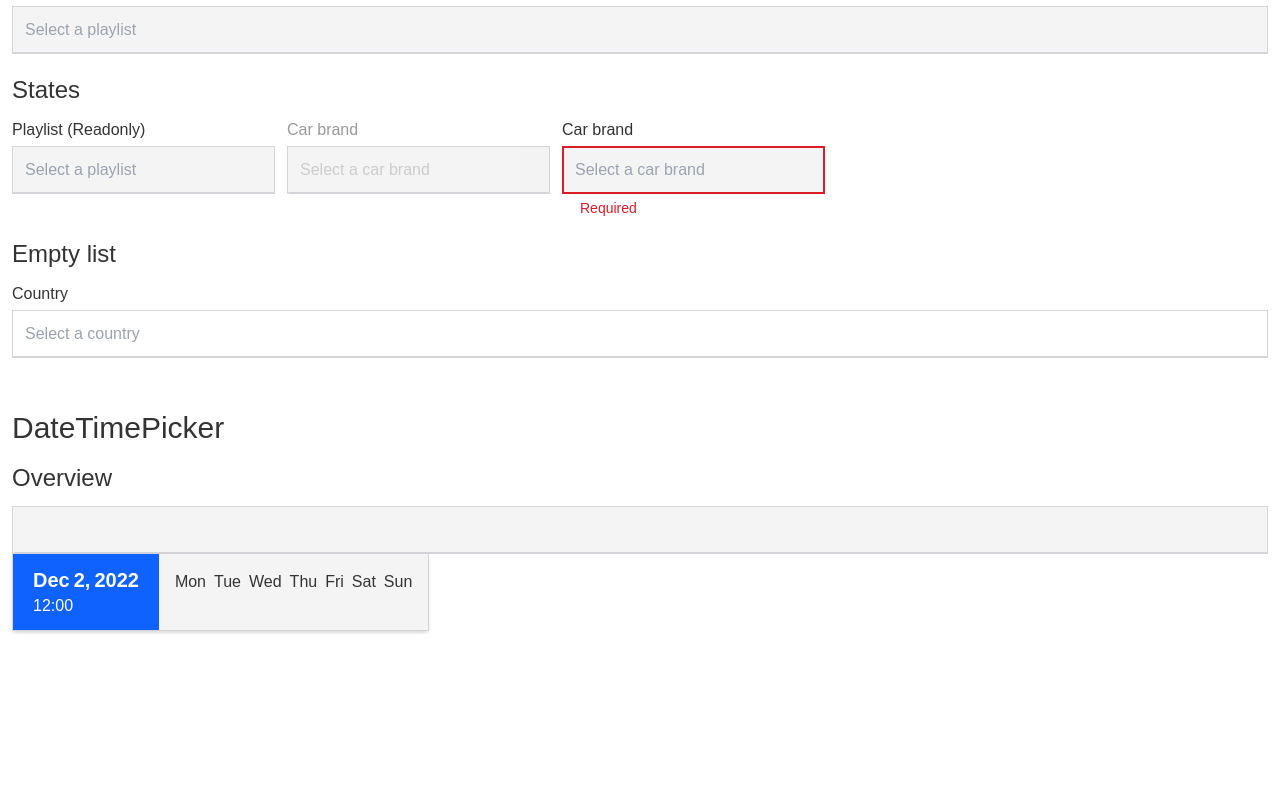
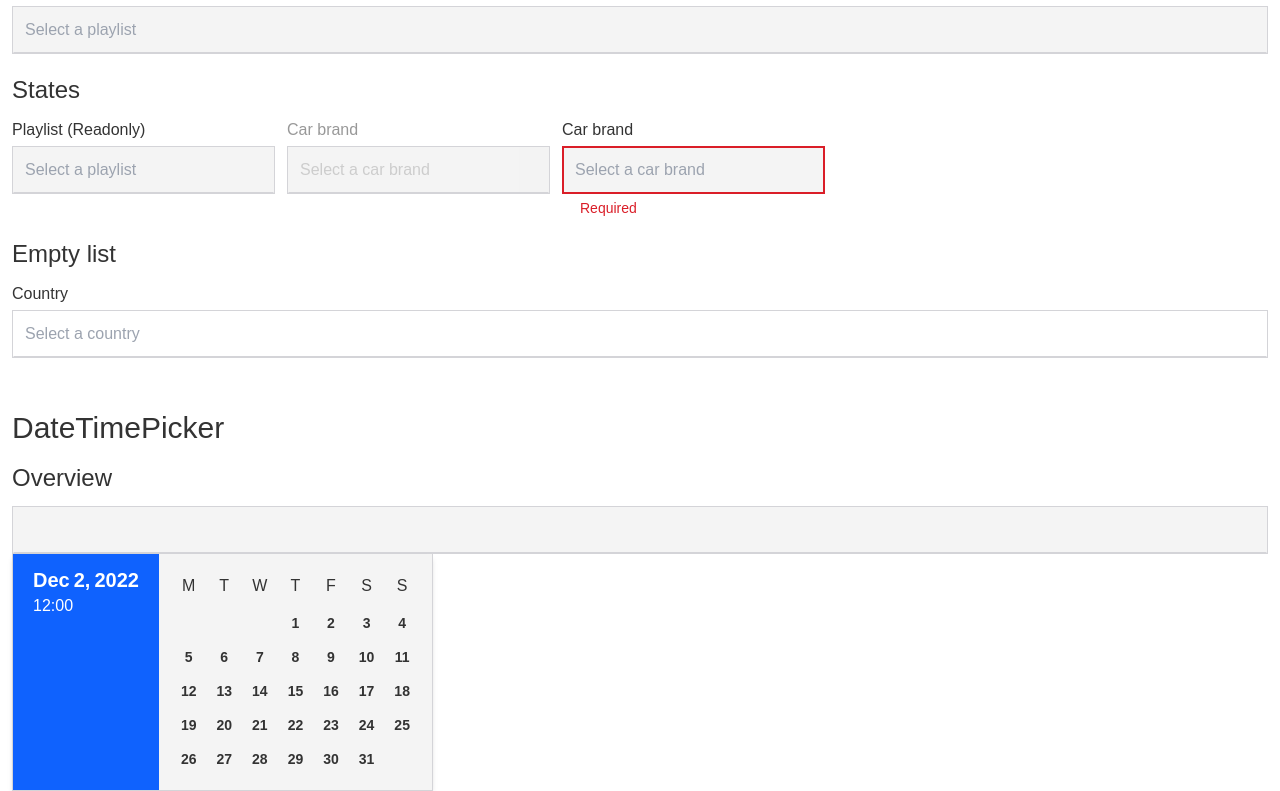
Before and after one commit to IudexSoren/iudex-design, a Next.js app: page /inputs in a window 1280 px wide. Shown: the part 1790-2581 px from the top of the page. Before the commit the page ends 2424 px from the top, so only its background shows below. Built offline with nearby package versions, Linux system fonts and the light colour scheme; some icons are missing; a web font is replaced by a local one.

Commit message:
Calendar showing up for the current month

```diff
--- a/src/common/inputs/components/DateTimePicker.tsx
+++ b/src/common/inputs/components/DateTimePicker.tsx
@@ -1,26 +1,26 @@
 import React from 'react'
 import { DateTime, Info } from 'luxon'
-import moment from 'moment';
+import { Button } from '@common/buttons'
 import { TextInput } from './TextInput'
 import { DateTimePickerDisplay } from './datetime-picker'
 
 const WEEKS_TO_SHOW = 6;
+const DAYS_PER_WEEK = 7;
 
 export const DateTimePicker: React.FC = () => {
-
 
   const [date, setDate] = React.useState(DateTime.local());
   const [weekdaysName, setWeekdaysName] = React.useState<string[]>([]);
 
   React.useEffect(() => {
-    console.log(date);
-    setWeekdaysName(Info.weekdays('short'));
+    setWeekdaysName(Info.weekdays('narrow'));
+    renderWeeks()
   }, []);
 
   const renderWeekdaysName = React.useCallback(() => (
     weekdaysName.map((dayName, index) => (
       <th
-        className='capitalize font-medium p-1'
+        className='capitalize font-medium p-2'
         key={index}
       >
         {dayName}
@@ -28,9 +28,50 @@ export const DateTimePicker: React.FC = () => {
     ))
   ), [weekdaysName]);
 
-  // const renderWeeks = React.useCallback(() => (
+  const renderWeeks = React.useCallback(() => {
+    const monthFirstWeekday = getFirstWeekdayOfTheMonth();
 
-  // ), []);
+    const weeks = [];
+    let days = [];
+
+    let monthDay = 0;
+    for (let week = 1; week <= WEEKS_TO_SHOW; week++) {
+      for (let day = 1; day <= DAYS_PER_WEEK; day++) {
+        if ((week === 1 && day < monthFirstWeekday) || monthDay === date.endOf("month").day) {
+          days.push((
+            <td key={day}>
+
+            </td>
+          ));
+
+          continue;
+        }
+
+        monthDay++;
+        days.push((
+          <td
+            key={day}
+          >
+            <Button
+              className='btn-ghost !p-2 w-full'
+            >
+              {monthDay.toString()}
+            </Button>
+          </td>
+        ));
+      }
+      weeks.push((
+        <tr
+          key={week}
+        >
+          {days}
+        </tr>
+      ));
+      days = [];
+    }
+
+    return weeks;
+  }, [date]);
 
   const getFirstWeekdayOfTheMonth = () => {
     return date.startOf("month").weekday;
@@ -49,14 +90,18 @@ export const DateTimePicker: React.FC = () => {
         <div
           className='bg-base-200 p-3'
         >
-          <table>
+          <table
+
+          >
             <thead>
-              <tr>
+              <tr
+                className='select-none'
+              >
                 {renderWeekdaysName()}
               </tr>
             </thead>
             <tbody>
-
+              {renderWeeks()}
             </tbody>
           </table>
         </div>
```
